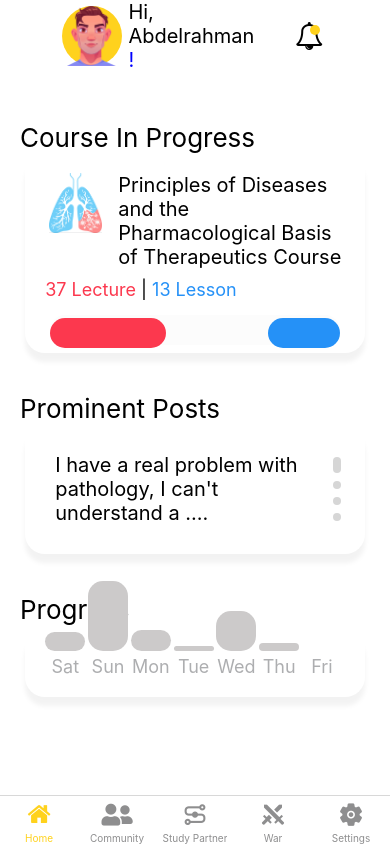
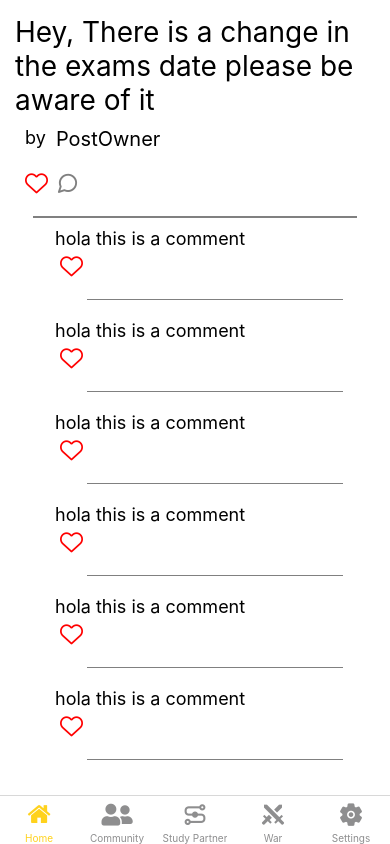
Before and after one commit to AbdElrahmanKhalid0/TheStudent, a React Native app: screen /Home in a window 390 px wide. Both pictures are taken after a click on the element 187 px from the left and 489 px from the top of the page. Built offline with nearby package versions, Linux system fonts and the light colour scheme.

Commit message:
Added Bottom Navigation & Added Prominent Posts View ✔️

```diff
--- a/components/HomePage/HomePage.js
+++ b/components/HomePage/HomePage.js
@@ -5,14 +5,13 @@ import CourseInProgress from './components/CourseInProgress';
 import ProminentPosts from './components/ProminentPosts';
 import Progress from './components/Progress';
 
-const HomePage = () => {
+const HomePage = ({navigation}) => {
   return (
     <View style={styles.container}>
       <UpperMenu />
       <CourseInProgress />
-      <ProminentPosts />
+      <ProminentPosts navigation={navigation}/>
       <Progress />
-      {/* TODO: bottom Navigation Bar */}
     </View>
   )
 }
--- /dev/null
+++ b/components/HomePage/MainContent.js
@@ -0,0 +1,17 @@
+import React from 'react'
+import HomePage from './HomePage'
+import { createNativeStackNavigator } from '@react-navigation/native-stack'
+import HomePagePostLargeView from './components/HomePagePostLargeView/HomePagePostLargeView';
+
+const ProminentPostsStack = createNativeStackNavigator();
+
+const MainContent = () => {
+  return (
+    <ProminentPostsStack.Navigator screenOptions={{headerShown:false}}>
+      <ProminentPostsStack.Screen name='MainContent' component={HomePage}/>
+      <ProminentPostsStack.Screen name='ProminentPost' component={HomePagePostLargeView}/>
+    </ProminentPostsStack.Navigator>
+  )
+}
+
+export default MainContent
--- /dev/null
+++ b/components/HomePage/components/HomePagePostLargeView/Comment.js
@@ -0,0 +1,32 @@
+import { View, Text, StyleSheet, TouchableOpacity } from 'react-native'
+import React from 'react'
+import AntDesign from 'react-native-vector-icons/AntDesign'
+
+
+const Comment = () => {
+  return (
+    <View style={styles.container}>
+        <Text style={{fontSize:18}}>hola this is a comment</Text>
+        <TouchableOpacity style={{marginTop:5,marginLeft:5}}>
+            <AntDesign name={'hearto'} color='red' size={23}/>
+        </TouchableOpacity>
+        <View style={[styles.line, {height:1}]} />
+    </View>
+  )
+}
+
+export default Comment;
+
+const styles = StyleSheet.create({
+    container: {
+        marginVertical:10,
+        marginLeft:40
+    },
+    line: {
+        width:"80%",
+        height:2,
+        backgroundColor:'grey',
+        marginTop:20,
+        alignSelf:'center'
+    },
+})
--- /dev/null
+++ b/components/HomePage/components/HomePagePostLargeView/HomePagePostLargeView.js
@@ -0,0 +1,77 @@
+import { View, Text, StyleSheet, TouchableOpacity, ScrollView } from 'react-native'
+import React, {useState} from 'react'
+import AntDesign from 'react-native-vector-icons/AntDesign'
+import Feather from 'react-native-vector-icons/Feather'
+import Comment from './Comment'
+
+// TODO: Need to adjust the appearance of the post and the comments
+
+const HomePagePostLargeView = ({route}) => {
+
+    const [liked, setLiked] = useState(false)
+
+  return (
+    <View style={styles.container}>
+        <Text style={styles.postText}>{route.params.post}</Text>
+        <View style={{width:"100%",flexDirection:'row',marginLeft:10}}><Text style={{fontSize:18}}>by  </Text><TouchableOpacity><Text style={{fontSize:20}}>PostOwner</Text></TouchableOpacity></View>
+        <View style={styles.btns}>
+            <TouchableOpacity onPress={() => {
+                setLiked(!liked)
+            }}>
+                <AntDesign name={liked ? 'heart' : 'hearto'} color='red' size={23}/>
+            </TouchableOpacity>
+            <TouchableOpacity>
+                <Feather name='message-circle' color='grey' size={23}/>
+            </TouchableOpacity>
+        </View>
+        <View style={styles.line} />
+        <ScrollView>
+            <View style={styles.commentsContainer}>
+                <Comment />
+                <Comment />
+                <Comment />
+                <Comment />
+                <Comment />
+                <Comment />
+                <Comment />
+                <Comment />
+                <Comment />
+                <Comment />
+                <Comment />
+                <Comment />
+            </View>
+        </ScrollView>
+    </View>
+  )
+}
+
+export default HomePagePostLargeView;
+
+const styles = StyleSheet.create({
+    container: {
+        flex:1,
+        backgroundColor:'white',
+        padding:15
+    },
+    postText: {
+        fontSize:28,
+        marginBottom:10
+    },
+    btns: {
+        marginTop:20,
+        marginLeft:10,
+        flexDirection:'row',
+        justifyContent:'space-between',
+        width:"15%"
+    },
+    line: {
+        width:"90%",
+        height:2,
+        backgroundColor:'grey',
+        marginTop:20,
+        alignSelf:'center'
+    },
+    commentsContainer: {
+
+    },
+})
--- a/components/HomePage/components/PostsContainer.js
+++ b/components/HomePage/components/PostsContainer.js
@@ -1,14 +1,14 @@
-import { View, Text, StyleSheet, ScrollView, Animated, TouchableOpacity } from 'react-native'
-import React, {useRef} from 'react'
+import { View, StyleSheet, Text, ScrollView, Animated, TouchableOpacity } from 'react-native'
+import React, {useRef,} from 'react'
 import CurrentPageIndicator from '../../WelcomePage/components/CurrentPageIndicator'
 
 const posts = ["Hey, There is a change in the exams date please be aware of it",
                "I have a real problem with pathology, I can't understand a ....",
                "Unpopular Opinion: Pharmacology is amazing",
-               "This can't be more complicated"
+               "This can't be more complicated",
 ]
 
-const PostsContainer = () => {
+const PostsContainer = ({navigation}) => {
     const scrollY = useRef(new Animated.Value(0)).current;
 
   return (
@@ -23,15 +23,19 @@ const PostsContainer = () => {
                 }}
                 scrollEventThrottle={1}
                 >
-                    {posts.map((post, index) => (
-                        <TouchableOpacity activeOpacity={0.5} key={index}>
-                            <View style={[styles.post]}>
-                                <Text style={{fontSize:20}}>{post}</Text>
-                            </View>
-                        </TouchableOpacity>
-                    ))}
+                    {posts.map((post, index) => {
+
+                        return (
+                            <TouchableOpacity activeOpacity={0.5} key={index} onPress={() => {
+                                navigation.navigate('ProminentPost', {post})
+                            }}>
+                                <View style={[styles.post]}>
+                                    <Text style={{fontSize:20}}>{post}</Text>
+                                </View>
+                            </TouchableOpacity>)
+                    })}
             </ScrollView>
-            <CurrentPageIndicator scroll={scrollY} pagesNumber={4} pageHeight={90} indicatorContainerStyles={styles.indicatorContainerStyles} dotsColor='#d6d6d6'/>
+            <CurrentPageIndicator scroll={scrollY} pagesNumber={posts.length} pageHeight={90} indicatorContainerStyles={styles.indicatorContainerStyles} dotsColor='#d6d6d6'/>
         </View>
     </View>
   )
@@ -59,14 +63,14 @@ const styles = StyleSheet.create({
         height:90,
         width:'95%',
     },
+    indicatorContainerStyles: {
+        top:'50%',
+        right:0,
+        width:'65%'
+    },
     post: {
         padding:10,
         height:90,
         justifyContent:'center'
     },
-    indicatorContainerStyles: {
-        top:'50%',
-        right:0,
-        width:'65%'
-    }
 })
--- a/components/HomePage/components/ProminentPosts.js
+++ b/components/HomePage/components/ProminentPosts.js
@@ -2,11 +2,11 @@ import { View, Text, StyleSheet } from 'react-native'
 import React from 'react'
 import PostsContainer from './PostsContainer';
 
-const ProminentPosts = () => {
+const ProminentPosts = ({navigation}) => {
   return (
     <View style={styles.container}>
       <Text style={styles.mainTxt}>Prominent Posts</Text>
-      <PostsContainer />
+      <PostsContainer navigation={navigation}/>
     </View>
   )
 }
--- a/components/MainView.js
+++ b/components/MainView.js
@@ -1,4 +1,3 @@
-import { View, Text } from 'react-native'
 import React from 'react'
 import { NavigationContainer } from '@react-navigation/native'
 import { createBottomTabNavigator } from '@react-navigation/bottom-tabs'
@@ -7,6 +6,7 @@ import FontAwesome from 'react-native-vector-icons/FontAwesome'
 import FontAwesome5 from 'react-native-vector-icons/FontAwesome5'
 import MaterialCommunityIcons from 'react-native-vector-icons/MaterialCommunityIcons'
 import Ionicons from 'react-native-vector-icons/Ionicons'
+import MainContent from './HomePage/MainContent'
 
 const Tab = createBottomTabNavigator()
 
@@ -18,7 +18,7 @@ const MainView = () => {
             tabBarActiveTintColor:'#ffd21d',
             tabBarInActiveTintColor:'grey'
         }}>
-            <Tab.Screen name ="Home" component={HomePage} options={{
+            <Tab.Screen name ="Home" component={MainContent} options={{
                 tabBarIcon:({color,size}) => (<FontAwesome name='home' size={size} color={color}/>),
             }}/>
             <Tab.Screen name ="Community" component={HomePage} options={{
```
Also changed, not shown: DeadComponents/HomePagePost.js (added, +43 -0 lines).
